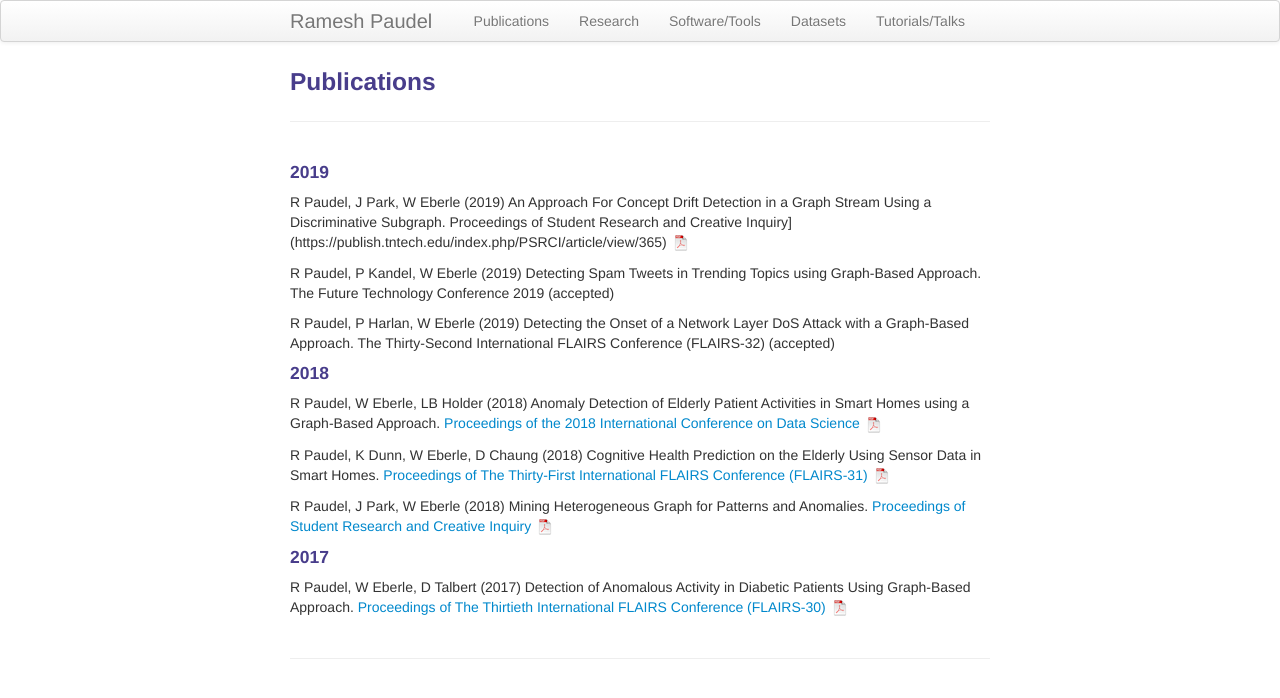
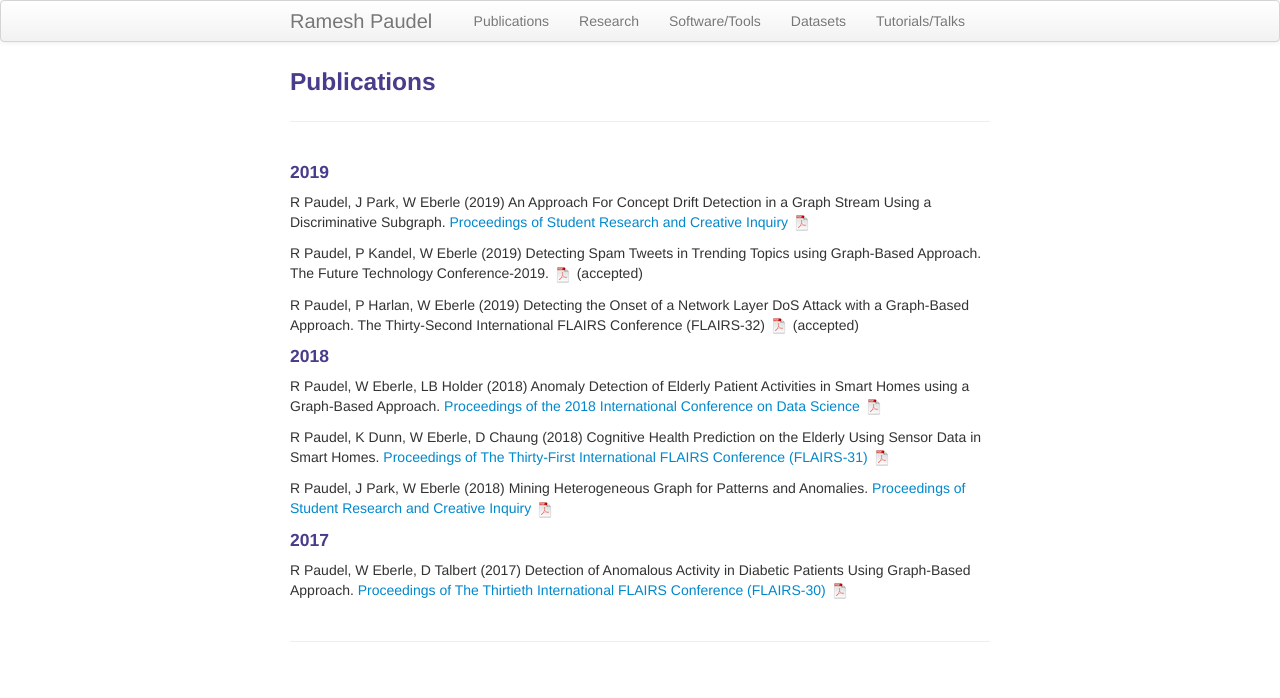
Before and after one commit to rpaudel42/rpaudel42.github.io, a Jekyll site: the page built from pages/pubs.md, in a window 1280 px wide. Shown: the top 698 px of the page. Built offline with Jekyll 4.4.1, drawn with Linux system fonts in a browser that asks for light colours; some of the changed lines change nothing that is shown.

Commit message:
update publication

```diff
--- a/pages/pubs.md
+++ b/pages/pubs.md
@@ -7,15 +7,15 @@ description: Ramesh Paudel's publications
 
 R Paudel, J Park, W Eberle
 (2019) An Approach For Concept Drift Detection in a Graph Stream
-Using a Discriminative Subgraph. Proceedings of Student Research and Creative Inquiry](https://publish.tntech.edu/index.php/PSRCI/article/view/365)
+Using a Discriminative Subgraph. [Proceedings of Student Research and Creative Inquiry](https://publish.tntech.edu/index.php/PSRCI/issue/current)
 [![pdf]({{ BASE_PATH }}/assets/icons/pdf-icon.png)](/assets/Paudel-Poster-Research-Day.pdf)
 
 R Paudel, P Kandel, W Eberle
-(2019) Detecting Spam Tweets in Trending Topics using Graph-Based Approach. The Future Technology Conference 2019 (accepted)
+(2019) Detecting Spam Tweets in Trending Topics using Graph-Based Approach. The Future Technology Conference-2019. [![pdf]({{ BASE_PATH }}/assets/icons/pdf-icon.png)](/assets/Paudel-Poster-Research-Day.pdf) (accepted)
 
 
 R Paudel, P Harlan, W Eberle
-(2019) Detecting the Onset of a Network Layer DoS Attack with a Graph-Based Approach. The Thirty-Second International FLAIRS Conference (FLAIRS-32) (accepted)
+(2019) Detecting the Onset of a Network Layer DoS Attack with a Graph-Based Approach. The Thirty-Second International FLAIRS Conference (FLAIRS-32) [![pdf]({{ BASE_PATH }}/assets/icons/pdf-icon.png)](/assets/MAIN-F-PaudelR.77.pdf) (accepted)
 
 #### 2018
 
```
